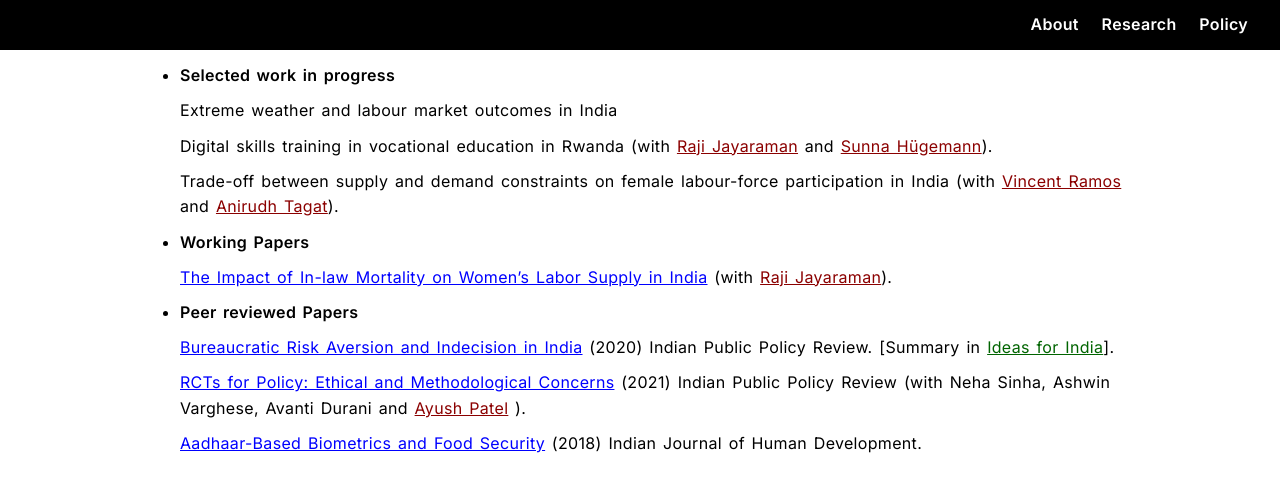
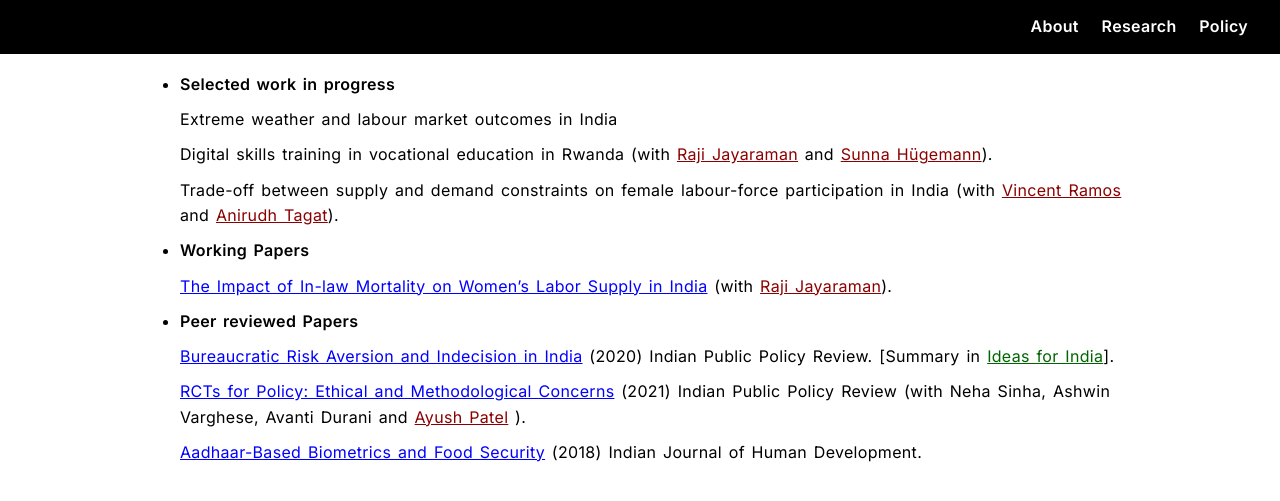
Before and after one commit to snehapmenon/snehapmenon.github.io, a Jekyll site: the page built from research.md, in a window 1280 px wide. Shown: the top 501 px of the page. Built offline with Jekyll 4.4.1, drawn with Linux system fonts in a browser that asks for light colours.

Commit message:
Update default.html

```diff
--- a/_layouts/default.html
+++ b/_layouts/default.html
@@ -32,11 +32,11 @@
         padding: 0;
       }
 
-
+      /* Header / nav */
       header {
         background-color: #000;
         color: #fff;
-        padding: 0.75em 2em;
+        padding: 0.9em 2em; /* ↑ was 0.75em */
         display: flex;
         justify-content: space-between;
         align-items: center;
@@ -50,7 +50,7 @@
       }
       nav a:hover { text-decoration: underline; }
 
-
+      /* Layout wrapper (no forced viewport height, no extra padding) */
       .centered-wrapper {
         display: flex;
         align-items: flex-start;
@@ -60,24 +60,24 @@
         box-sizing: border-box;
       }
 
-
+      /* Page content area — a bit more space at the top */
       .content {
-        padding: 0.25rem 2rem 1.25rem;
+        padding: 0.5rem 2rem 1.6rem; /* ↑ top & bottom a touch */
         max-width: 1000px;
         margin: 0 auto;
         width: 100%;
       }
 
-
+      /* Trim extra gaps from first/last child blocks */
       .content > *:first-child { margin-top: 0; }
       .content > *:last-child  { margin-bottom: 0; }
 
-
+      /* Slightly tighter paragraph rhythm site-wide */
       .content p { margin: 0.6em 0; }
 
-
+      /* Responsive side padding */
       @media (max-width: 640px) {
-        .content { padding: 0.25rem 1rem 1.1rem; }
+        .content { padding: 0.5rem 1rem 1.3rem; }
       }
     </style>
   </head>
```
Also changed, not shown: other parts of _layouts/default.html (+1 -1 lines).
